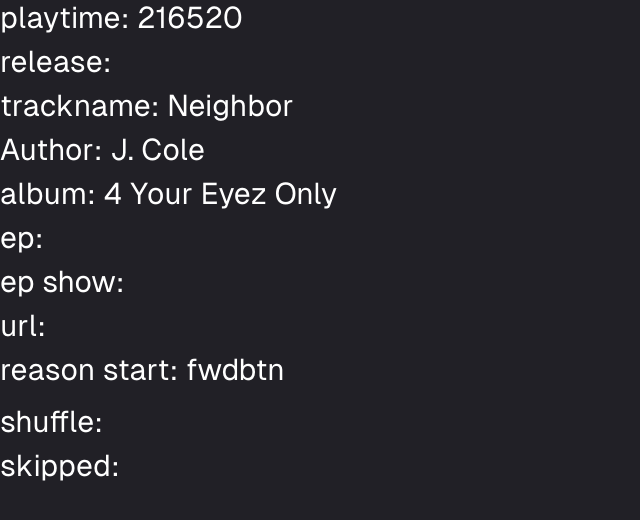
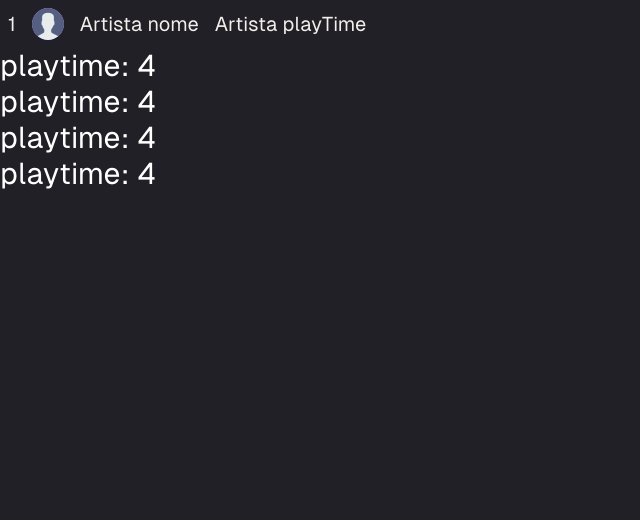
Before and after one commit to ledevmacedo/Spot-Insights, a React (Vite) app: page / in a window 1280 px wide. Shown: the top 520 px of the page, without its empty margins (0-640 px from the left). Built offline with nearby package versions, Linux system fonts and the light colour scheme.

Commit message:
upload front

```diff
--- a/src/App.jsx
+++ b/src/App.jsx
@@ -3,29 +3,28 @@ import { EmojiHappy } from 'iconsax-react';
 import history from './data/history.json'
 import fakehistory from './data/fakehistory.json'
 import { List } from './components/list';
+import { ArtistsCard } from './pages/home/artistsCard';
 
-// {"ms_played": 216520,
-//     "ts": "2017-09-14T18:00:11Z",
-//     "master_metadata_track_name": "Neighbor",
-//     "master_metadata_album_artist_name": "J. Cole",
-//     "master_metadata_album_album_name": "4 Your Eyez Only",
-//     "episoe_name": null,
-//     "episode_show_name": null,
-//     "spotify_episode_uri": null,
-//     "reason_start": "fwdbtn",
-//     "reason_end": null,
-//     "shuffle": true,
-//     "skipped": null
-// },
+
 
 export default function App() {
+
+  function calcularTotalPlays() {
+    let playTime = 0;
+    fakehistory.forEach((ms_played) => {
+      playTime += ms_played.plays || 0;
+    });
+    return fakehistory.length;
+  }
+
   return (
     <>
 
       <div className='h-dvh w-full bg-purple-dark'>
+        <ArtistsCard />
         {fakehistory.map((ele, index) => (
           <List key={index}
-            playTime={ele.ms_played}
+            playTime={calcularTotalPlays()}
             relese={ele.ts}
             trackName={ele.master_metadata_track_name}
             albumAuthor={ele.master_metadata_album_artist_name}
@@ -37,7 +36,7 @@ export default function App() {
             reasonEnd={ele.reason_end}
             shuffle={ele.shuffle}
             skipped={ele.skipped}
-            />
+          />
         ))}
       </div>
     </>
--- /dev/null
+++ b/src/components/button.jsx
@@ -0,0 +1,9 @@
+export function Button() {
+    return (
+        <>
+            <button className="">
+
+            </button>
+        </>
+    )
+}
--- a/src/components/list.jsx
+++ b/src/components/list.jsx
@@ -7,7 +7,7 @@ export function List({ playTime, release, trackName, albumAuthor, albumName, epi
             <h1 className="text-white-main text-3xl font-geist">
                 playtime: {playTime}
             </h1>
-            <h1 className="text-white-main text-3xl font-geist">
+            {/* <h1 className="text-white-main text-3xl font-geist">
                 release: {release}
             </h1>
             <h1 className="text-white-main text-3xl font-geist">
@@ -20,16 +20,16 @@ export function List({ playTime, release, trackName, albumAuthor, albumName, epi
                 album: {albumName}
             </h1>
             <h1 className="text-white-main text-3xl font-geist">
-               ep: {episodeName}
+                ep: {episodeName}
             </h1>
             <h1 className="text-white-main text-3xl font-geist">
                 ep show: {episodeShow}
             </h1>
             <h1 className="text-white-main text-3xl font-geist">
-              url: {spotifyUrl}
+                url: {spotifyUrl}
             </h1>
             <h1 className="text-white-main text-3xl font-geist">
-              reason start:  {reasonStart}
+                reason start:  {reasonStart}
             </h1>
             <h1 className="text-white-main text-3xl font-geist">
                 {reasonEnd}
@@ -38,8 +38,8 @@ export function List({ playTime, release, trackName, albumAuthor, albumName, epi
                 shuffle: {shuffle}
             </h1>
             <h1 className="text-white-main text-3xl font-geist">
-               skipped: {skipped}
-            </h1>
+                skipped: {skipped}
+            </h1> */}
         </div>
         </>
     )
--- a/src/data/fakehistory.json
+++ b/src/data/fakehistory.json
@@ -1,6 +1,48 @@
 [
     {
-        "ms_played": 216520,
+        "ms_played": 1000,
+        "ts": "2017-09-14T18:00:11Z",
+        "master_metadata_track_name": "Neighbor",
+        "master_metadata_album_artist_name": "J. Cole",
+        "master_metadata_album_album_name": "4 Your Eyez Only",
+        "episoe_name": null,
+        "episode_show_name": null,
+        "spotify_episode_uri": null,
+        "reason_start": "fwdbtn",
+        "reason_end": null,
+        "shuffle": true,
+        "skipped": null
+    },
+    {
+        "ms_played": 100,
+        "ts": "2017-09-14T18:00:11Z",
+        "master_metadata_track_name": "Neighbor",
+        "master_metadata_album_artist_name": "J. Cole",
+        "master_metadata_album_album_name": "4 Your Eyez Only",
+        "episoe_name": null,
+        "episode_show_name": null,
+        "spotify_episode_uri": null,
+        "reason_start": "fwdbtn",
+        "reason_end": null,
+        "shuffle": true,
+        "skipped": null
+    },
+    {
+        "ms_played": 100,
+        "ts": "2017-09-14T18:00:11Z",
+        "master_metadata_track_name": "Neighbor",
+        "master_metadata_album_artist_name": "J. Cole",
+        "master_metadata_album_album_name": "4 Your Eyez Only",
+        "episoe_name": null,
+        "episode_show_name": null,
+        "spotify_episode_uri": null,
+        "reason_start": "fwdbtn",
+        "reason_end": null,
+        "shuffle": true,
+        "skipped": null
+    },
+    {
+        "ms_played": 100,
         "ts": "2017-09-14T18:00:11Z",
         "master_metadata_track_name": "Neighbor",
         "master_metadata_album_artist_name": "J. Cole",
--- /dev/null
+++ b/src/pages/home/artistsCard.jsx
@@ -0,0 +1,13 @@
+export function ArtistsCard() {
+    return (
+        <>
+            <div className="flex p-2 gap-4 content-center justify-start items-center">
+                <p className="font-geist font-light text-white-dark text-xl">1</p>
+                <img src="../../src/assets/images/artist.png" className="rounded-full h-8 w-8 bg-purple-main-light" />
+                <p className="font-geist font-normal text-white-dark text-xl">Artista nome</p>
+                <p className="font-geist font-normal text-white-dark text-xl">Artista playTime
+                </p>
+            </div>
+        </>
+    )
+}
```
Also changed, not shown: src/pages/home/albunsCard.jsx (added, +7 -0 lines), src/pages/home/dataFilters.jsx (added, +7 -0 lines), src/pages/home/index.jsx (added, +7 -0 lines), src/assets/images/artist.png (added), src/assets/images/logo.svg (renamed from public/images/logo.svg).
